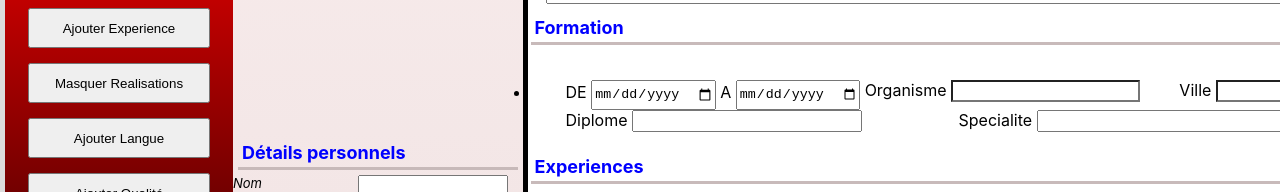
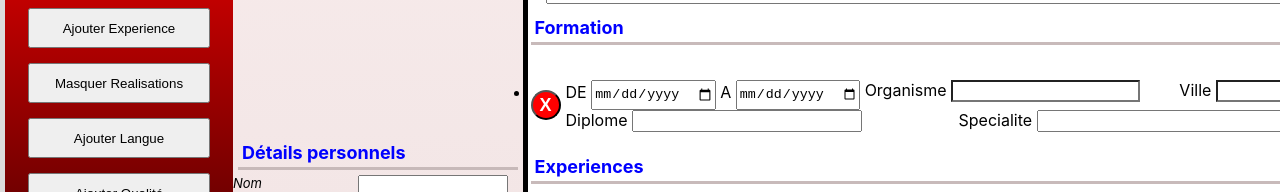
Before and after one commit to bigzeus007/bigzeus007, a React (Create React App) app: page / in a window 1280 px wide. Shown: the part 162-354 px from the top of the page. Built offline with nearby package versions, Linux system fonts and the light colour scheme.

Commit message:
REACT CV CREATOR
ADD DELETE maFormation  ->ok

```diff
--- a/src/App.css
+++ b/src/App.css
@@ -216,3 +216,20 @@ img{
     font-size:"14px";
 
 }
+
+.myDeleteButton{
+    position: absolute;
+    left: -25px;
+    top:20px;
+    width: 30px;
+    height: 30px;
+    border-radius: 100%;
+    background-color: rgb(255, 0, 0);
+    box-shadow: violet;
+    color:white;
+    font-size: large;
+    font-weight: bolder;
+}
+[visible="invisible"]{
+    display: none;
+}
--- a/src/App.js
+++ b/src/App.js
@@ -15,8 +15,8 @@ import TextareaAutosize from 'react-textarea-autosize';
 function App() {
 
   const [profil,setProfil]=useState("");
-  const [addFormation,setAddFormation]=useState([{index:0, titre:"1", contenu:""}]);
-  const [addExperience,setAddExperience]=useState([{index:0, titre:"1", contenu:""}]);
+  const [addFormation,setAddFormation]=useState([{titre:"visible", contenu:""}]);
+  const [addExperience,setAddExperience]=useState([{titre:"visible", contenu:""}]);
   const [realisation,setRealisation]=useState("");
   const [addLanguage,setAddLanguage]=useState([{visible:"invisible"}]);
   const [addQualites,setAddQualites]=useState([{visible:"invisible"}]);
--- a/src/Components/Experiences.js
+++ b/src/Components/Experiences.js
@@ -5,8 +5,8 @@ function Experiences({addExperience}) {
         <>
         <div className="experiences" >Experiences</div>
         <div id="maExperience" className="maExperience" >
-            {addExperience.map((element)=>(
-            <div key={element.index} className="uneExperience" >
+            {addExperience.map((element,index)=>(
+            <div key={element+index} className="uneExperience" >
                 <label htmlFor="dateDebutE" className="dateDebutE">DE <input id="dateDebutE" type="date" style={{height:"30px"}}></input></label>
                 <label htmlFor="dateFinE" className="dateFinE">A <input id="dateFinE" type="date" style={{height:"30px"}}></input></label>
                 <label htmlFor="mission" className="mission">Missions <TextareaAutosize id="mission" style={{fontSize:"14px",width:"740px"}} type="text" ></TextareaAutosize></label>
--- a/src/Components/Formation.js
+++ b/src/Components/Formation.js
@@ -1,20 +1,24 @@
-function Formation({addFormation}) {
+function Formation({addFormation,setAddFormation}) {
 
-
+    function removeMyFormation(index) {
+        let myNewList = addFormation;
+        myNewList.splice(index,1,{titre:"invisible", contenu:""});
+        setAddFormation([...myNewList]);
+    }
 
     return(
         <>
         <div className="formation">Formation</div>
         <div id="myFormation" className="myFormation" >
-            {addFormation.map((element)=>(
-            <div key={element.index} className="uneFormation" >
+            {addFormation.map((element,index)=>(
+            <div key={element+index} className="uneFormation" visible={element.titre} >
                 <label htmlFor="dateDebut" className="dateDebut">DE <input id="dateDebut" type="date" style={{height:"30px"}}></input></label>
                 <label htmlFor="dateFin" className="dateFin">A <input id="dateFin" type="date" style={{height:"30px"}}></input></label>
                 <label htmlFor="specialite" className="specialite">Specialite <input id="specialite" style={{fontSize:"14px",width:"300px"}} type="text" ></input></label>
                 <label htmlFor="diplome" className="diplome">Diplome <input id="diplome" style={{fontSize:"14px",width:"230px"}} type="text" ></input></label>
                 <label htmlFor="organisme" className="organisme">Organisme <input type="text" id="organisme" style={{backgroundColor:"transparent",fontSize:"14px"}}></input></label>
                 <label htmlFor="ville" className="ville">Ville <input type="text" id="ville" style={{backgroundColor:"transparent",fontSize:"14px",width:"130px"}}></input></label>
-
+                <button className="myDeleteButton" onClick={(event)=>{event.preventDefault();removeMyFormation(index);}}> X </button>
             </div>))}
         </div>
         </>
--- a/src/Components/Outils.js
+++ b/src/Components/Outils.js
@@ -4,7 +4,7 @@ import printJS from 'print-js';
 import '../App.css';
 
 function Outils({addFormation, setAddFormation,profil,setProfil,addExperience,setAddExperience,realisation,setRealisation,addLanguage,setAddLanguage,addCentresInteret,addQualites,setAddQualites,setAddCentresInteret}) {
-    let a=addFormation.length;
+
     const [monProfil,setMonProfil]=useState("Masquer Profil" );
     const [mesRealisations,setMesRealisations]=useState("Masquer Realisations");
 
@@ -23,12 +23,12 @@ function Outils({addFormation, setAddFormation,profil,setProfil,addExperience,se
 
 
             <button id="addFormation" onClick={()=>{
-                setAddFormation([...addFormation,{index:a ,titre:"", contenu:""}]);
+                setAddFormation([...addFormation,{titre:"visible", contenu:""}]);
 
                 }}
                  className="Outil" style={{display:"block",height:"40px"}}>Ajouter Formation</button>
             <button id="addExp" onClick={()=>{
-                setAddExperience([...addExperience,{index:a ,titre:"", contenu:""}]);
+                setAddExperience([...addExperience,{titre:"visible", contenu:""}]);
 
                 }}
                  className="Outil" style={{display:"block",height:"40px"}}>Ajouter Experience</button>
```
